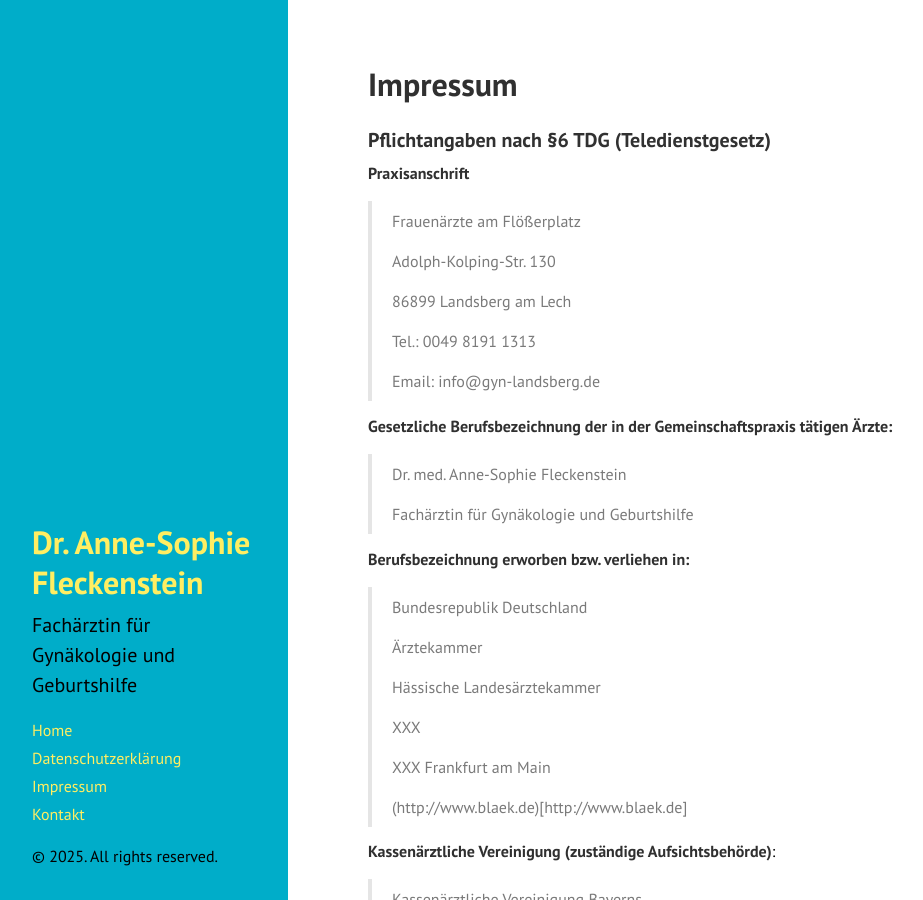
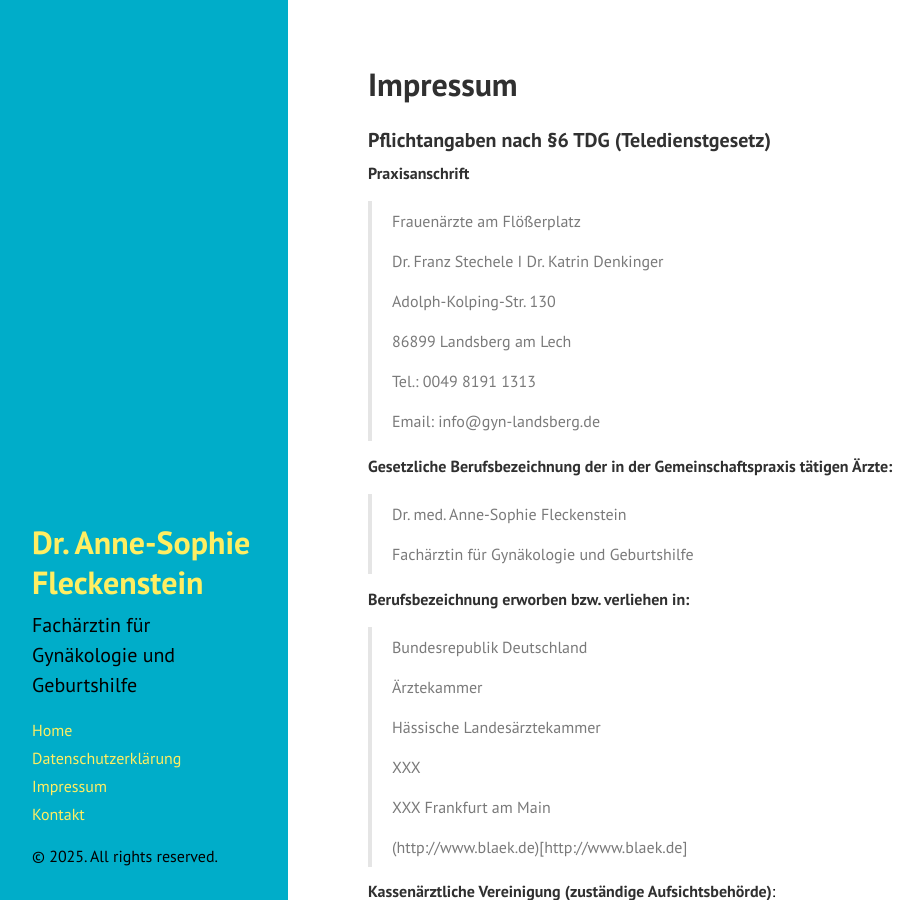
Before and after one commit to JuliaFleckenstein/dr-anne-sophie-fleckenstein, a Jekyll site: the page built from docs/impressum.md, in a window 1280 px wide and 900 px high. Shown: the whole window, without its empty margins (0-923 px from the left). Built offline with Jekyll 4.4.1, drawn with Linux system fonts in a browser that asks for light colours; Markdown is read by kramdown in place of the engine named in the settings.

Commit message:
Update impressum.md

```diff
--- a/docs/impressum.md
+++ b/docs/impressum.md
@@ -8,6 +8,8 @@ title: Impressum
 **Praxisanschrift**
 
 >Frauenärzte am Flößerplatz
+>
+>Dr. Franz Stechele I Dr. Katrin Denkinger
 >
 >Adolph-Kolping-Str. 130
 >
```
